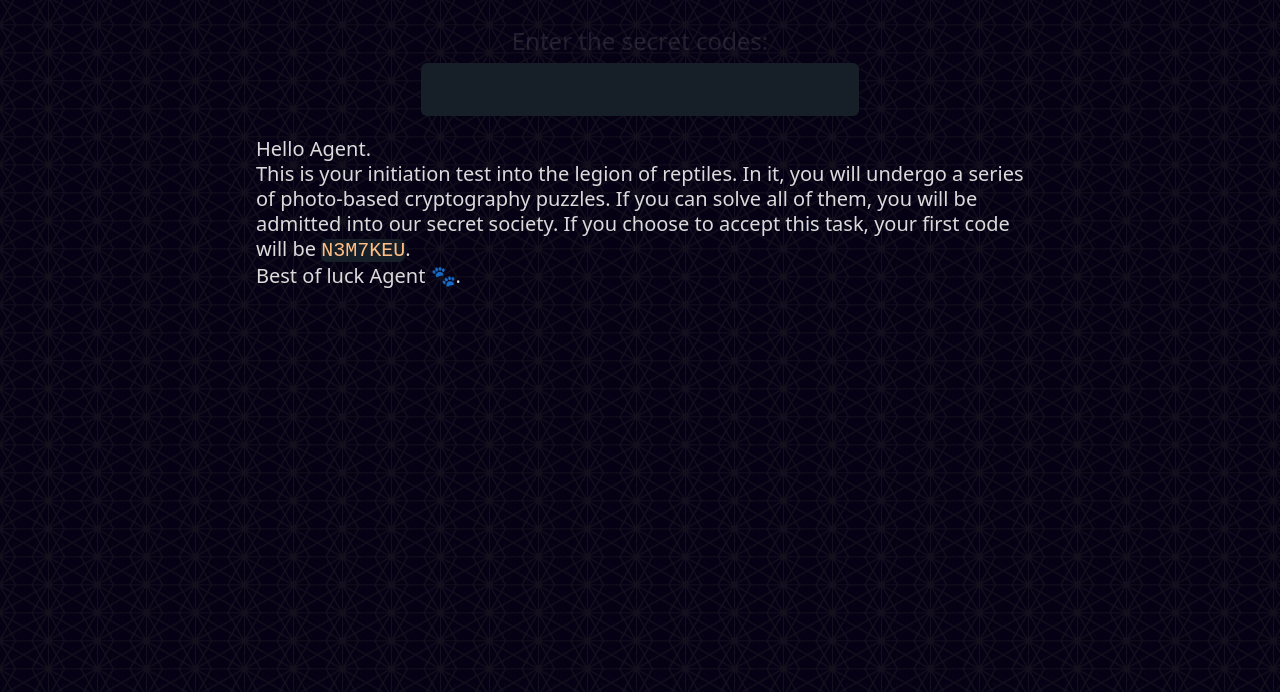
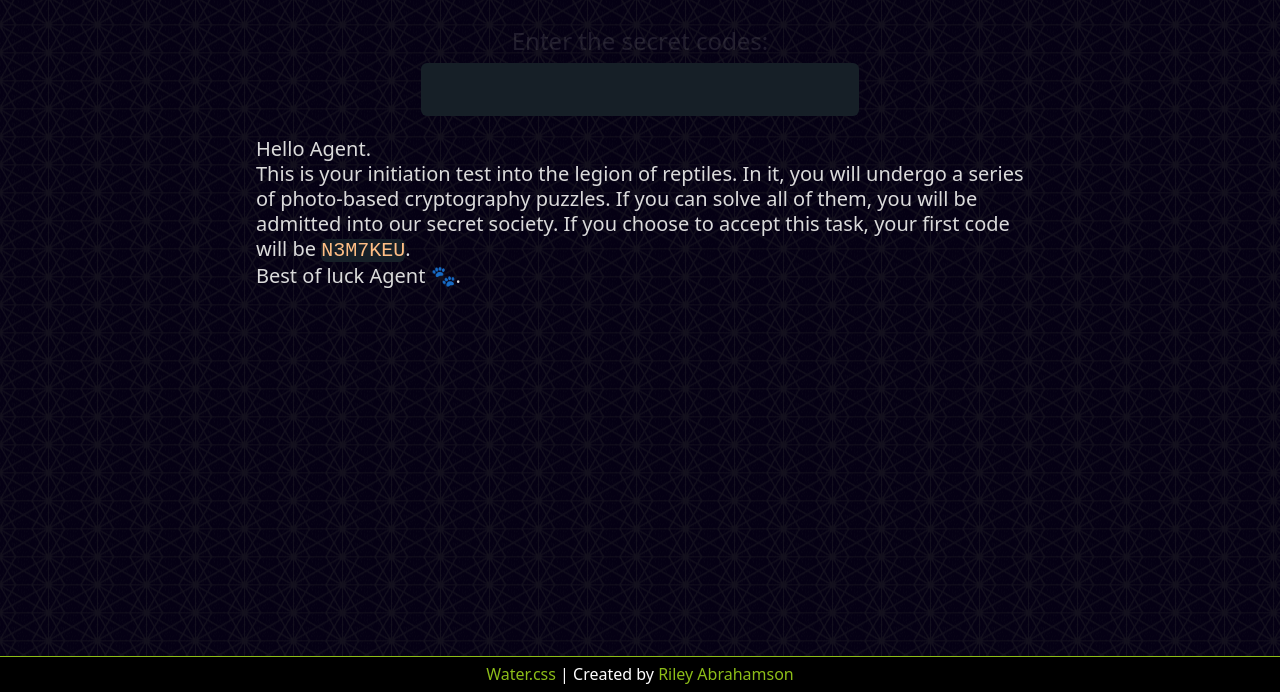
Before and after one commit to RileyAbr/N.-E.-W.-T., a plain HTML site: page public/index.html in a window 1280 px wide. Shown: the part 108-800 px from the top of the page. Drawn offline with nearby package versions, Linux system fonts and the light colour scheme.

Commit message:
Updated footer with contact info

```diff
--- a/public/index.html
+++ b/public/index.html
@@ -59,5 +59,19 @@
             <br />
             Best of luck Agent 🐾.
         </section>
+        <footer>
+            <a
+                target="_none"
+                rel="noopener "
+                href="https://watercss.kognise.dev/"
+                >Water.css</a
+            >&nbsp;| Created by&nbsp;
+            <a
+                target="_none"
+                rel="noopener"
+                href="https://www.rileyabrahamson.com"
+                >Riley Abrahamson</a
+            >
+        </footer>
     </body>
 </html>
--- a/public/styles.scss
+++ b/public/styles.scss
@@ -85,3 +85,27 @@ img {
     text-align: center;
     line-height: 1.2;
 }
+
+footer {
+    color: white;
+    background-color: black;
+    line-height: 1.2rem;
+    margin-top: 15px;
+    border-top: solid 1px #8cbd18;
+    padding: 8px 0px;
+    display: flex;
+    flex-flow: row wrap;
+    -moz-box-pack: center;
+    justify-content: center;
+    position: fixed;
+    bottom: 0px;
+    width: 100%;
+}
+
+footer > a {
+    color: #8cbd18;
+    &:hover,
+    &:focus {
+        color: #107c10;
+    }
+}
```
Also changed, not shown: public/styles.css, 1 other file.
